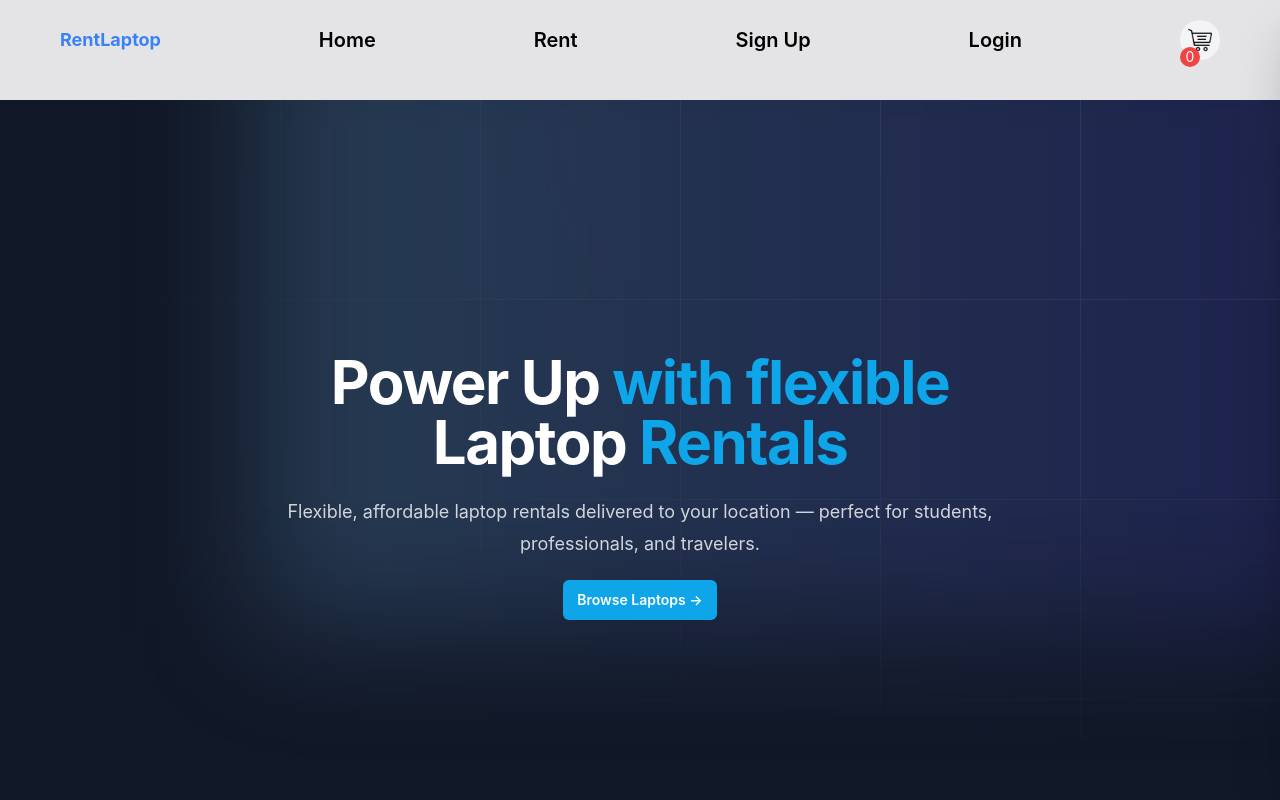
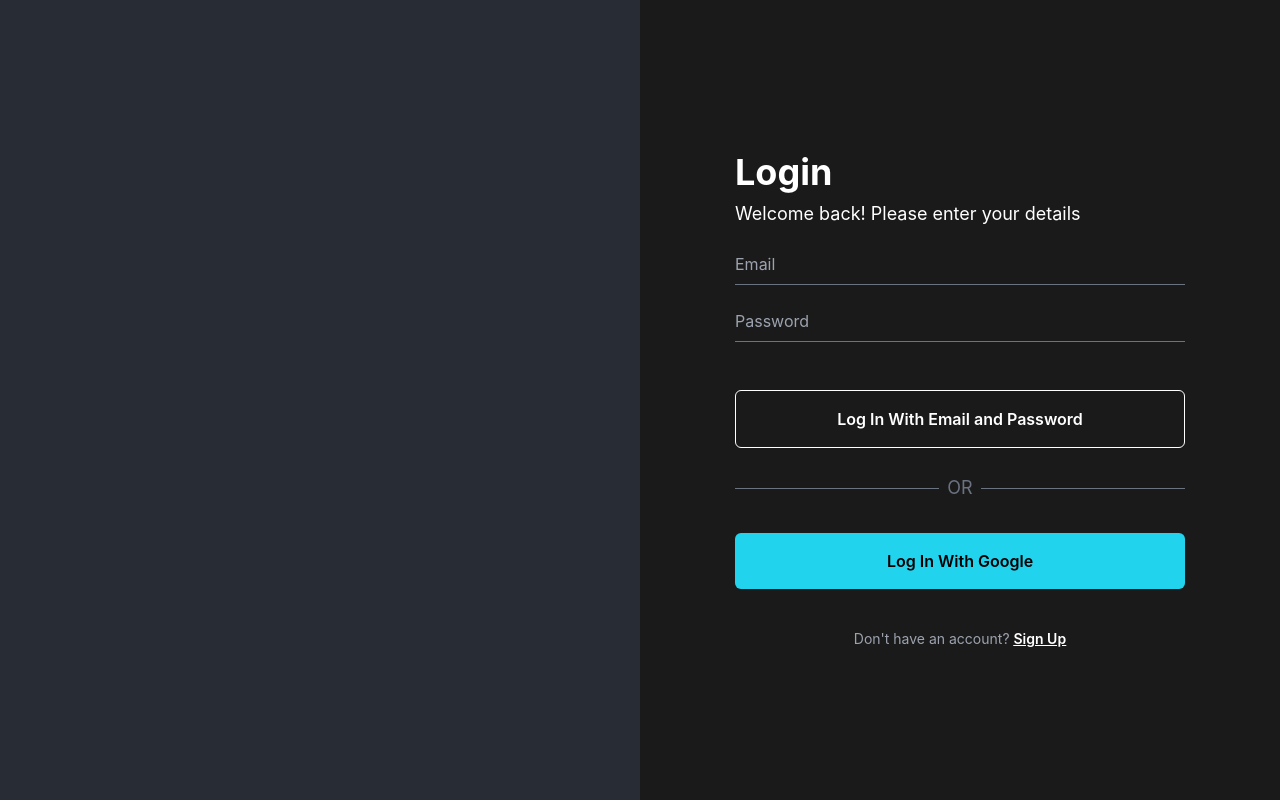
Before and after one commit to Charles-La-Gratte/rentlaptop, a React (Create React App) app: page /login in a window 1280 px wide. Shown: the top 800 px of the page. Built offline with nearby package versions, Linux system fonts and the light colour scheme.

Commit message:
create the authentification part with firebase and buiil the login page

```diff
--- a/package.json
+++ b/package.json
@@ -13,6 +13,7 @@
     "@testing-library/jest-dom": "^6.6.3",
     "@testing-library/react": "^16.3.0",
     "@testing-library/user-event": "^13.5.0",
+    "firebase": "^12.1.0",
     "react": "^19.1.0",
     "react-dom": "^19.1.0",
     "react-redux": "^9.2.0",
--- a/src/App.js
+++ b/src/App.js
@@ -2,8 +2,20 @@ import './App.css';
 import Layout from './components/Layout';
 import Detail from './pages/Detail';
 import Home from './pages/Home';
-import { BrowserRouter,  Routes, Route } from 'react-router-dom';
+import Login from './components/Login';
+import { BrowserRouter, Routes, Route, Navigate } from 'react-router-dom';
+import { initializeApp } from "firebase/app";
 
+const firebaseConfig = {
+  apiKey: "AIzaSyArVsFJOjb5h7ug7qpmdO-rLuY4D-H_gpI",
+  authDomain: "rentlaptop-be2a4.firebaseapp.com",
+  projectId: "rentlaptop-be2a4",
+  storageBucket: "rentlaptop-be2a4.firebasestorage.app",
+  messagingSenderId: "844635562078",
+  appId: "1:844635562078:web:63ef3cab2c32c99b4154cf"
+};
+
+ initializeApp(firebaseConfig);
 function App() {
   return (
     <BrowserRouter>
@@ -11,7 +23,9 @@ function App() {
       <Route path='/' element={<Layout/>}>
         <Route index element={<Home/>}/>
         <Route path='/:slug' element={<Detail/>}/>
+        <Route path='*' element={<Navigate to="/" />}/>
       </Route>
+        <Route path='/login' element={<Login/>}/>
     </Routes>
     </BrowserRouter>
   );
--- /dev/null
+++ b/src/components/Login.jsx
@@ -0,0 +1,118 @@
+import React, { useState } from 'react'
+import { getAuth, GoogleAuthProvider, signInWithPopup, signInWithEmailAndPassword } from 'firebase/auth';
+import { useNavigate } from 'react-router-dom';
+
+const Login = () => {
+    //Initialize Firebase authetification and navigation
+    const auth = getAuth();
+    const navigate = useNavigate();
+
+    //State variables for managing authentification state, email, pwd, and errors messages
+    const [authing, setAuthing] = useState(false);
+    const [email, setEmail] = useState("");
+    const [password, setPassword] = useState("");
+    const [error, setError] = useState("");
+
+    //Function to handle sign-in with Google
+    const signInWithGoogle = async () => {
+        setAuthing(true);
+
+        //use Firebase to sign in with Google
+        signInWithPopup(auth, new GoogleAuthProvider())
+        .then(response => {
+            console.log(response.user.uid);
+            navigate('/');
+        })
+        .catch(error => {
+            console.log(error);
+            setAuthing(false);
+        });
+    }
+
+    //function to handle sign-in with  email and pwd
+    const signInWithEmail = async () => {
+        setAuthing(true);
+        setError('');
+
+        //Use Firebase to sign-in with email and pwd
+        signInWithEmailAndPassword(auth,email,password)
+        .then(response => {
+            console.log(response.user.uid);
+            navigate('/');
+        })
+        .catch(error => {
+            console.log(error);
+            setError(error.message);
+            setAuthing(false);
+        });
+    }
+
+  return (
+
+    <div className='w-full h-screen flex'>
+         {/*left half screen */}
+       <div className='w-1/2 h-full flex flex-col bg-[#282c34] items-center justify-center'></div>
+
+        {/*right half screen */}
+        <div className='w-1/2 h-full bg-[#1a1a1a] flex flex-col p-20 justify-center'>
+           <div className='w-full flex flex-col max-w-[450px] mx-auto'>
+            {/*Header section with title and welcome message */}
+            <div className='w-full flex flex-col md-10 text-white'>
+               <h3 className='text-4xl font-bold mb-2'>Login</h3>
+               <p className='text-lg mb-4'>Welcome back! Please enter your details</p>
+            </div>
+
+            {/*Input fields for email and pwd */}
+            <div className='w-full flex flex-col mb-6'>
+                <input
+                  type='email'
+                  placeholder='Email'
+                  className='w-full text-white py-2 mb-4 bg-transparent border-b border-gray-500 focus:outline-none focus:border-white'
+                  value={email}
+                  onChange={(e) => setEmail(e.target.value)} />
+                <input
+                  type='password'
+                  placeholder='Password'
+                  className='w-full text-white py-2 mb-4 bg-transparent border-b border-gray-500 focus:outline-none focus:border-white'
+                  value={password}
+                  onChange={(e) => setPassword(e.target.value)} />
+            </div>
+
+            {/* Button to log in with email and password */}
+                    <div className='w-full flex flex-col mb-4'>
+                        <button
+                            className='w-full bg-transparent border border-white text-white my-2 font-semibold rounded-md p-4 text-center flex items-center justify-center cursor-pointer'
+                            onClick={signInWithEmail}
+                            disabled={authing}>
+                            Log In With Email and Password
+                        </button>
+                    </div>
+
+                     {/* Display error message if there is one */}
+                    {error && <div className='text-red-500 mb-4'>{error}</div>}
+
+                    {/* Divider with 'OR' text */}
+                    <div className='w-full flex items-center justify-center relative py-4'>
+                        <div className='w-full h-[1px] bg-gray-500'></div>
+                        <p className='text-lg absolute text-gray-500 bg-[#1a1a1a] px-2'>OR</p>
+                    </div>
+
+                    {/* Button to log in with Google */}
+                    <button
+                        className='w-full bg-cyan-400 text-black font-semibold rounded-md p-4 text-center flex items-center justify-center cursor-pointer mt-7'
+                        onClick={signInWithGoogle}
+                        disabled={authing}>
+                        Log In With Google
+                    </button>
+                </div>
+
+                {/* Link to sign up page */}
+                <div className='w-full flex items-center justify-center mt-10'>
+                    <p className='text-sm font-normal text-gray-400'>Don't have an account? <span className='font-semibold text-white cursor-pointer underline'><a href='/signup'>Sign Up</a></span></p>
+                </div>
+        </div>
+    </div>
+  );
+}
+
+export default Login
--- a/src/components/NavBar.jsx
+++ b/src/components/NavBar.jsx
@@ -1,7 +1,5 @@
 import React, { useEffect, useState } from "react";
 import { Link } from "react-router-dom";
-import { FontAwesomeIcon } from "@fortawesome/react-fontawesome";
-import { faSignIn } from "@fortawesome/free-solid-svg-icons";
 import iconCart from '../assets/images/iconCart.png';
 import { useDispatch, useSelector } from "react-redux";
 import { toggleStatusTab } from "../stores/cart";
```
Also changed, not shown: 1 other file (tests, documents, lock files or other folders).
